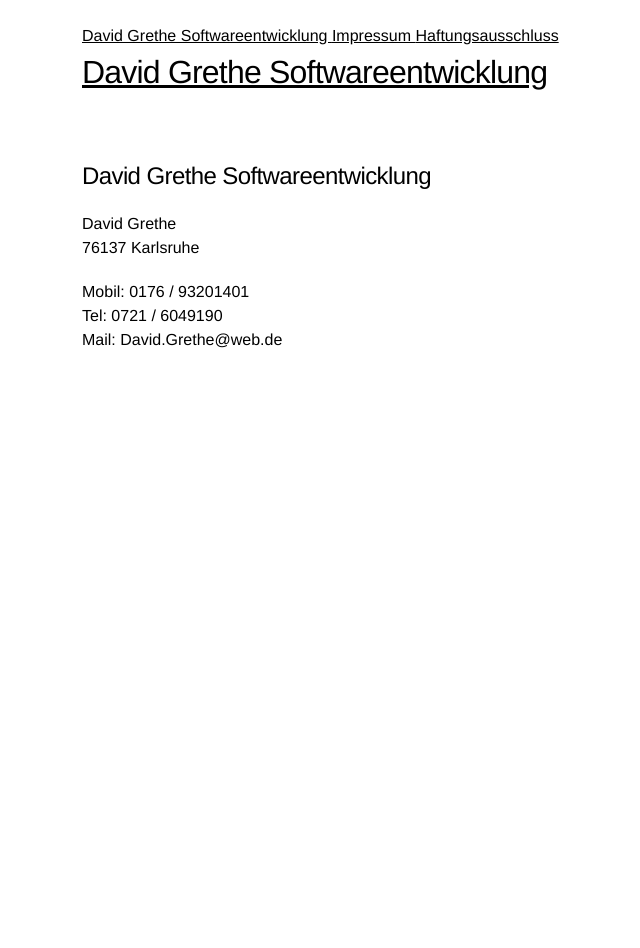
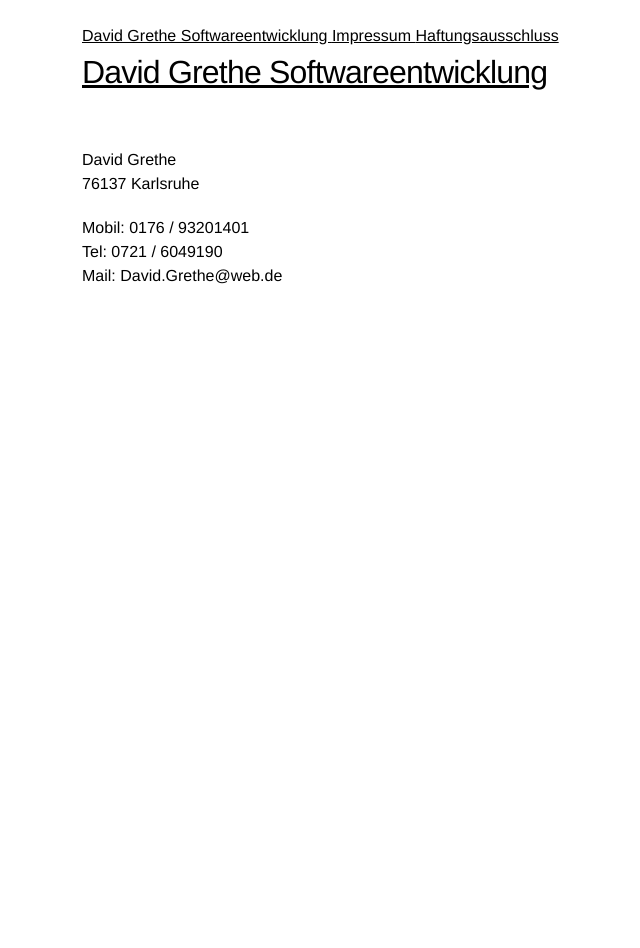
Before and after one commit to thepagemaker88/usintTemplate, a Jekyll site: the page built from index.md, in a window 1280 px wide. Shown: the whole page, without its empty margins (96-736 px from the left). Built offline with Jekyll 4.4.1, drawn with Linux system fonts in a browser that asks for light colours; our own code applies the rules of GitHub Pages for plain Markdown files.

Commit message:
Update index.md

```diff
--- a/index.md
+++ b/index.md
@@ -1,8 +1,6 @@
 ---
 layout: default
 ---
-
-## David Grethe Softwareentwicklung
 
 David Grethe<BR>
 76137 Karlsruhe
```
